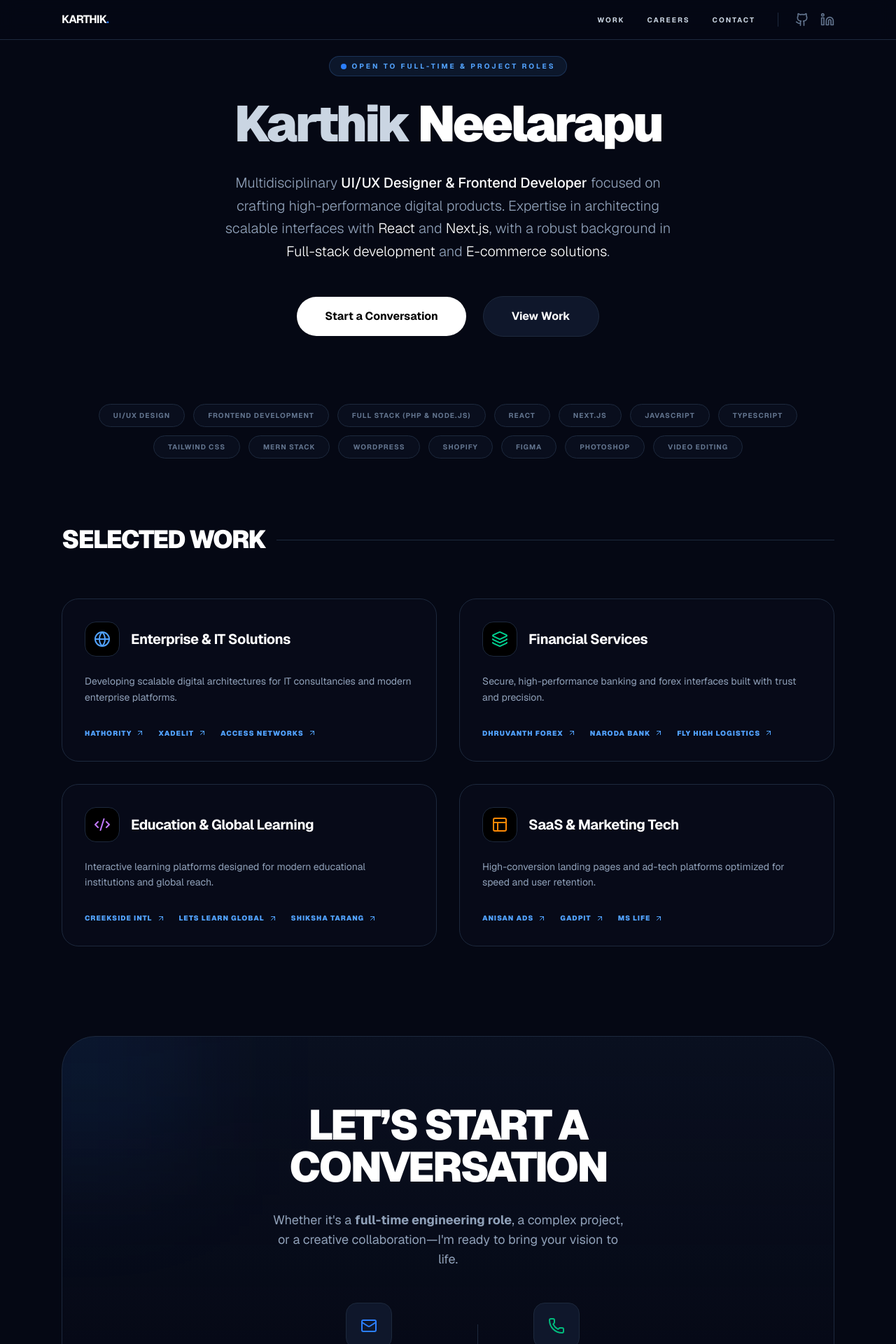
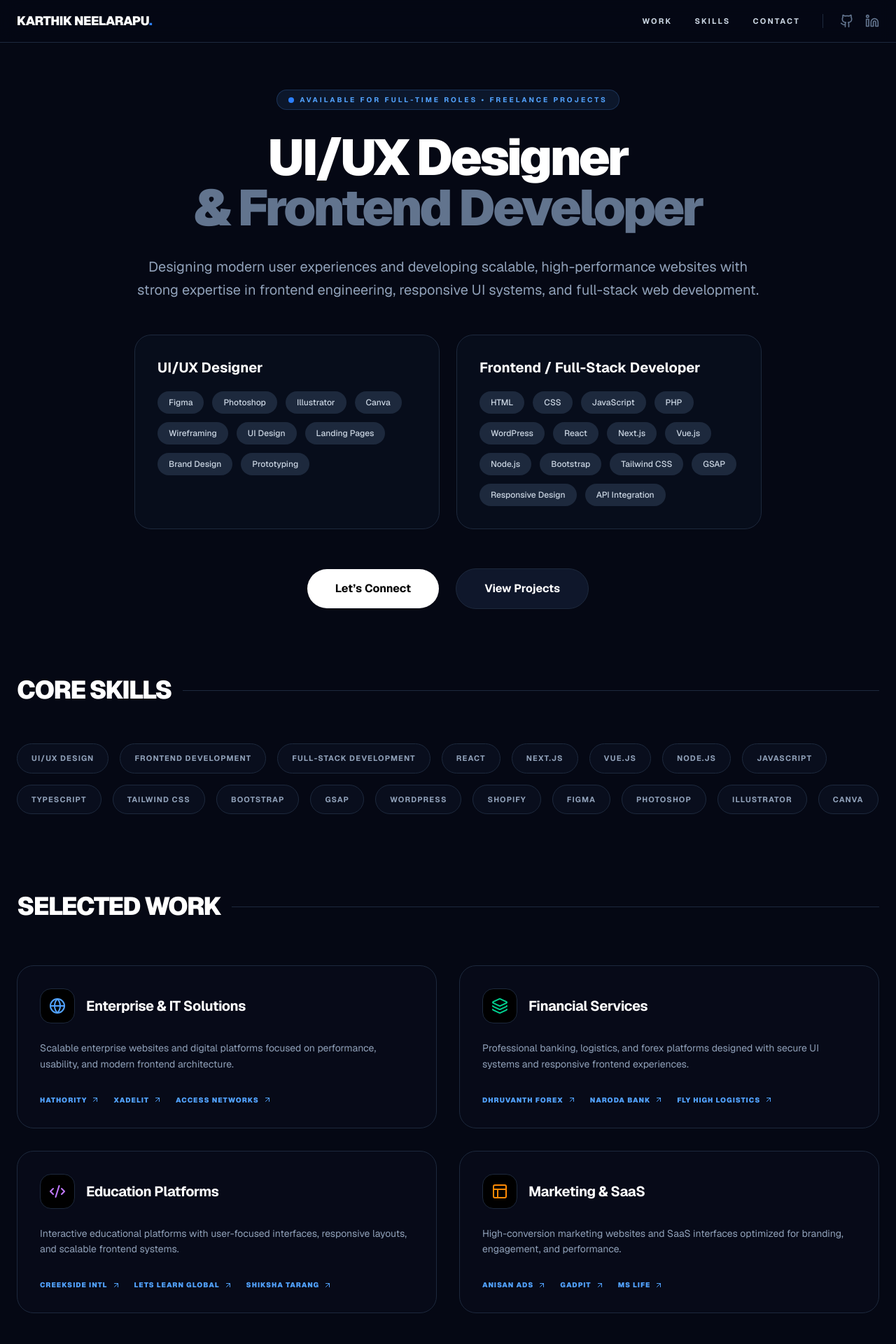
Before and after one commit to karthikweb123/karthik-portfolio, a Next.js app: page / in a window 1280 px wide. Shown: the top 1920 px of the page at 70% size. Built offline with nearby package versions, Linux system fonts and the light colour scheme.

Commit message:
Refactor page layout and update content

```diff
--- a/app/page.tsx
+++ b/app/page.tsx
@@ -1,62 +1,93 @@
 "use client";
-import React, { useState, useEffect } from "react";
+
+import React from "react";
 import {
   Globe,
   Code2,
   Layout,
-  Smartphone,
   Mail,
   Phone,
   ArrowUpRight,
   Layers,
-  User
 } from "lucide-react";
 
-// Local SVG components to bypass 'Github/Linkedin' build errors
+// Local SVG components
 const GitHubIcon = ({ className }: { className?: string }) => (
-  <svg xmlns="http://www.w3.org/2000/svg" width="24" height="24" viewBox="0 0 24 24" fill="none" stroke="currentColor" strokeWidth="2" strokeLinecap="round" strokeLinejoin="round" className={className}>
-    <path d="M15 22v-4a4.8 4.8 0 0 0-1-3.5c3 0 6-2 6-5.5.08-1.25-.27-2.48-1-3.5.28-1.15.28-2.35 0-3.5 0 0-1 0-3 1.5-2.64-.5-5.36-.5-8 0C6 2 5 2 5 2c-.3 1.15-.3 2.35 0 3.5A5.403 5.403 0 0 0 4 9c0 3.5 3 5.5 6 5.5-.39.49-.68 1.05-.85 1.65-.17.6-.22 1.23-.15 1.85v4"/><path d="M9 18c-4.51 2-5-2-7-2"/>
+  <svg
+    xmlns="http://www.w3.org/2000/svg"
+    width="24"
+    height="24"
+    viewBox="0 0 24 24"
+    fill="none"
+    stroke="currentColor"
+    strokeWidth="2"
+    strokeLinecap="round"
+    strokeLinejoin="round"
+    className={className}
+  >
+    <path d="M15 22v-4a4.8 4.8 0 0 0-1-3.5c3 0 6-2 6-5.5.08-1.25-.27-2.48-1-3.5.28-1.15.28-2.35 0-3.5 0 0-1 0-3 1.5-2.64-.5-5.36-.5-8 0C6 2 5 2 5 2c-.3 1.15-.3 2.35 0 3.5A5.403 5.403 0 0 0 4 9c0 3.5 3 5.5 6 5.5-.39.49-.68 1.05-.85 1.65-.17.6-.22 1.23-.15 1.85v4" />
+    <path d="M9 18c-4.51 2-5-2-7-2" />
   </svg>
 );
 
 const LinkedInIcon = ({ className }: { className?: string }) => (
-  <svg xmlns="http://www.w3.org/2000/svg" width="24" height="24" viewBox="0 0 24 24" fill="none" stroke="currentColor" strokeWidth="2" strokeLinecap="round" strokeLinejoin="round" className={className}>
-    <path d="M16 8a6 6 0 0 1 6 6v7h-4v-7a2 2 0 0 0-2-2 2 2 0 0 0-2 2v7h-4v-7a6 6 0 0 1 6-6z"/><rect width="4" height="12" x="2" y="9"/><circle cx="4" cy="4" r="2"/>
+  <svg
+    xmlns="http://www.w3.org/2000/svg"
+    width="24"
+    height="24"
+    viewBox="0 0 24 24"
+    fill="none"
+    stroke="currentColor"
+    strokeWidth="2"
+    strokeLinecap="round"
+    strokeLinejoin="round"
+    className={className}
+  >
+    <path d="M16 8a6 6 0 0 1 6 6v7h-4v-7a2 2 0 0 0-2-2 2 2 0 0 0-2 2v7h-4v-7a6 6 0 0 1 6-6z" />
+    <rect width="4" height="12" x="2" y="9" />
+    <circle cx="4" cy="4" r="2" />
   </svg>
 );
 
 export default function Home() {
-  // --- CRUD DATA LOGIC ---
-  const [items, setItems] = useState([]);
-
-  useEffect(() => {
-    // Pulls data from the key used in your Admin Panel
-    const savedData = localStorage.getItem("crud-data");
-    if (savedData) {
-      setItems(JSON.parse(savedData));
-    }
-  }, []);
-
   return (
     <main className="min-h-screen bg-[#050814] text-slate-300 font-sans selection:bg-blue-500/20 scroll-smooth">
 
-      {/* NAV */}
+      {/* NAVBAR */}
       <nav className="fixed top-0 w-full z-50 bg-[#050814]/70 backdrop-blur-md border-b border-slate-800">
-        <div className="max-w-6xl mx-auto px-6 py-4 flex justify-between items-center">
-          <div className="text-white font-bold tracking-tighter">
-            KARTHIK<span className="text-blue-500">.</span>
+        <div className="max-w-7xl mx-auto px-6 py-4 flex justify-between items-center">
+          <div className="text-white font-black tracking-tight text-lg">
+            KARTHIK NEELARAPU
+            <span className="text-blue-500">.</span>
           </div>
+
           <div className="flex items-center gap-8">
-            <div className="hidden md:flex gap-8 text-[10px] font-bold tracking-[0.2em] uppercase">
-              <a href="#projects" className="hover:text-white transition">Work</a>
-              <a href="#careers" className="hover:text-white transition">Careers</a>
-              <a href="#contact" className="hover:text-white transition">Contact</a>
+            <div className="hidden md:flex gap-8 text-[11px] font-bold tracking-[0.2em] uppercase">
+              <a href="#projects" className="hover:text-white transition">
+                Work
+              </a>
+              <a href="#skills" className="hover:text-white transition">
+                Skills
+              </a>
+              <a href="#contact" className="hover:text-white transition">
+                Contact
+              </a>
             </div>
+
             <div className="flex items-center gap-4 border-l border-slate-800 pl-6">
-              <a href="https://github.com/karthikweb123/mynextjshit" target="_blank" rel="noopener noreferrer">
+              <a
+                href="https://github.com/karthikweb123"
+                target="_blank"
+                rel="noopener noreferrer"
+              >
                 <GitHubIcon className="w-5 h-5 text-slate-500 hover:text-white transition" />
               </a>
-              <a href="https://www.linkedin.com/in/karthik-neelarapu-831b3018" target="_blank" rel="noopener noreferrer">
+
+              <a
+                href="https://www.linkedin.com/in/karthik-neelarapu-831b3018"
+                target="_blank"
+                rel="noopener noreferrer"
+              >
                 <LinkedInIcon className="w-5 h-5 text-slate-500 hover:text-white transition" />
               </a>
             </div>
@@ -64,68 +95,148 @@ export default function Home() {
         </div>
       </nav>
 
-
       {/* HERO */}
-      <section className="max-w-6xl mx-auto px-6 pt-20 pb-24 text-center">
+      <section className="max-w-7xl mx-auto px-6 pt-32 pb-24 text-center">
         <div className="inline-flex items-center gap-2 px-4 py-1.5 mb-8 text-[10px] font-bold tracking-[0.3em] text-blue-400 uppercase bg-blue-400/10 border border-blue-400/20 rounded-full">
           <span className="relative flex h-2 w-2">
             <span className="animate-ping absolute inline-flex h-full w-full rounded-full bg-blue-400 opacity-75"></span>
             <span className="relative inline-flex rounded-full h-2 w-2 bg-blue-500"></span>
           </span>
-          Open to Full-time & Project Roles
+
+          Available for Full-Time Roles • Freelance Projects
         </div>
 
-        <h1 className="text-4xl md:text-7xl font-black bg-gradient-to-b tracking-tighter leading-none mb-8">
-          Karthik{" "}
-          <span className="text-transparent bg-clip-text from-white text-white to-slate-500">
-            Neelarapu
-          </span>
+        <h1 className="text-5xl md:text-7xl font-black tracking-tighter leading-none mb-8">
+          <span className="text-white">UI/UX Designer</span>
+          <br />
+          <span className="text-slate-500">& Frontend Developer</span>
         </h1>
 
-        <p className="max-w-2xl mx-auto text-slate-400 text-lg md:text-xl font-light leading-relaxed">
-          Multidisciplinary <span className="text-white font-medium">UI/UX Designer & Frontend Developer</span> focused on crafting high-performance digital products.
-          Expertise in architecting scalable interfaces with <span className="text-white">React</span> and <span className="text-white">Next.js</span>,
-          with a robust background in <span className="text-white">Full-stack development</span> and <span className="text-white">E-commerce solutions</span>.
+        <div className="max-w-4xl mx-auto space-y-6">
+          <p className="text-slate-400 text-lg md:text-xl leading-relaxed">
+            Designing modern user experiences and developing scalable,
+            high-performance websites with strong expertise in frontend
+            engineering, responsive UI systems, and full-stack web development.
           </p>
 
-        <div className="mt-12 flex flex-col sm:flex-row justify-center items-center gap-6">
+          <div className="grid md:grid-cols-2 gap-6 mt-12 text-left">
+
+            {/* UI/UX */}
+            <div className="border border-slate-800 rounded-3xl p-8 bg-slate-900/30">
+              <h3 className="text-white text-xl font-bold mb-5">
+                UI/UX Designer
+              </h3>
+
+              <div className="flex flex-wrap gap-3">
+                {[
+                  "Figma",
+                  "Photoshop",
+                  "Illustrator",
+                  "Canva",
+                  "Wireframing",
+                  "UI Design",
+                  "Landing Pages",
+                  "Brand Design",
+                  "Prototyping",
+                ].map((item) => (
+                  <span
+                    key={item}
+                    className="px-4 py-2 text-xs font-medium bg-slate-800 rounded-full text-slate-300"
+                  >
+                    {item}
+                  </span>
+                ))}
+              </div>
+            </div>
+
+            {/* DEV */}
+            <div className="border border-slate-800 rounded-3xl p-8 bg-slate-900/30">
+              <h3 className="text-white text-xl font-bold mb-5">
+                Frontend / Full-Stack Developer
+              </h3>
+
+              <div className="flex flex-wrap gap-3">
+                {[
+                  "HTML",
+                  "CSS",
+                  "JavaScript",
+                  "PHP",
+                  "WordPress",
+                  "React",
+                  "Next.js",
+                  "Vue.js",
+                  "Node.js",
+                  "Bootstrap",
+                  "Tailwind CSS",
+                  "GSAP",
+                  "Responsive Design",
+                  "API Integration",
+                ].map((item) => (
+                  <span
+                    key={item}
+                    className="px-4 py-2 text-xs font-medium bg-slate-800 rounded-full text-slate-300"
+                  >
+                    {item}
+                  </span>
+                ))}
+              </div>
+            </div>
+          </div>
+
+          <div className="mt-14 flex flex-col sm:flex-row justify-center items-center gap-6">
             <a
               href="#contact"
-            className="px-10 py-4 bg-white text-black rounded-full font-bold hover:scale-105 transition transform duration-200"
+              className="px-10 py-4 bg-white text-black rounded-full font-bold hover:scale-105 transition duration-300"
             >
-            Start a Conversation
+              Let’s Connect
             </a>
+
             <a
               href="#projects"
-            className="px-10 py-4 bg-slate-900 border border-slate-800 text-white rounded-full font-bold hover:bg-slate-800 transition transform duration-200"
+              className="px-10 py-4 bg-slate-900 border border-slate-800 text-white rounded-full font-bold hover:bg-slate-800 transition duration-300"
             >
-            View Work
+              View Projects
             </a>
+          </div>
         </div>
       </section>
 
       {/* SKILLS */}
-      <section className="max-w-6xl mx-auto px-6 pb-24">
-        <div className="flex flex-wrap justify-center gap-3">
+      <section
+        id="skills"
+        className="max-w-7xl mx-auto px-6 pb-28"
+      >
+        <div className="flex items-center gap-4 mb-14">
+          <h2 className="text-white text-4xl font-black tracking-tighter uppercase">
+            Core Skills
+          </h2>
+          <div className="h-px flex-1 bg-slate-800"></div>
+        </div>
+
+        <div className="flex flex-wrap gap-4">
           {[
             "UI/UX Design",
             "Frontend Development",
-            "Full Stack (PHP & Node.js)",
+            "Full-Stack Development",
             "React",
             "Next.js",
+            "Vue.js",
+            "Node.js",
             "JavaScript",
             "TypeScript",
             "Tailwind CSS",
-            "MERN Stack",
+            "Bootstrap",
+            "GSAP",
             "WordPress",
             "Shopify",
             "Figma",
             "Photoshop",
-            "Video Editing"
+            "Illustrator",
+            "Canva",
           ].map((skill) => (
             <span
               key={skill}
-              className="px-5 py-2 text-[10px] font-bold tracking-widest uppercase bg-slate-900/40 border border-slate-800 rounded-full text-slate-500 hover:text-blue-400 hover:border-blue-400/50 transition cursor-default"
+              className="px-5 py-3 text-[11px] font-bold tracking-widest uppercase bg-slate-900/40 border border-slate-800 rounded-full text-slate-400 hover:text-blue-400 hover:border-blue-400/40 transition"
             >
               {skill}
             </span>
@@ -134,9 +245,14 @@ export default function Home() {
       </section>
 
       {/* PROJECTS */}
-      <section id="projects" className="max-w-6xl mx-auto px-6 pb-32">
+      <section
+        id="projects"
+        className="max-w-7xl mx-auto px-6 pb-32"
+      >
         <div className="flex items-center gap-4 mb-16">
-          <h2 className="text-white text-4xl font-black tracking-tighter uppercase">Selected Work</h2>
+          <h2 className="text-white text-4xl font-black tracking-tighter uppercase">
+            Selected Work
+          </h2>
           <div className="h-px flex-1 bg-slate-800"></div>
         </div>
 
@@ -144,87 +260,113 @@ export default function Home() {
           <Card
             title="Enterprise & IT Solutions"
             icon={<Globe className="w-6 h-6 text-blue-400" />}
-            desc="Developing scalable digital architectures for IT consultancies and modern enterprise platforms."
+            desc="Scalable enterprise websites and digital platforms focused on performance, usability, and modern frontend architecture."
             links={[
               { name: "Hathority", url: "https://hathority.com/" },
               { name: "Xadelit", url: "https://xadelit.com/" },
-              { name: "Access Networks", url: "https://accessnetworks.com/" }
+              { name: "Access Networks", url: "https://accessnetworks.com/" },
             ]}
           />
 
           <Card
             title="Financial Services"
             icon={<Layers className="w-6 h-6 text-emerald-400" />}
-            desc="Secure, high-performance banking and forex interfaces built with trust and precision."
+            desc="Professional banking, logistics, and forex platforms designed with secure UI systems and responsive frontend experiences."
             links={[
               { name: "Dhruvanth Forex", url: "https://dhruvanthforex.com/" },
               { name: "Naroda Bank", url: "https://naroda.bank.in/" },
-              { name: "Fly High Logistics", url: "https://flyhighlogistics.com/" }
+              { name: "Fly High Logistics", url: "https://flyhighlogistics.com/" },
             ]}
           />
 
           <Card
-            title="Education & Global Learning"
+            title="Education Platforms"
             icon={<Code2 className="w-6 h-6 text-purple-400" />}
-            desc="Interactive learning platforms designed for modern educational institutions and global reach."
+            desc="Interactive educational platforms with user-focused interfaces, responsive layouts, and scalable frontend systems."
             links={[
               { name: "Creekside Intl", url: "https://creekside.edu.in/" },
               { name: "Lets Learn Global", url: "https://letslearn.global/" },
-              { name: "Shiksha Tarang", url: "https://shikshatarang.com/" }
+              { name: "Shiksha Tarang", url: "https://shikshatarang.com/" },
             ]}
           />
 
           <Card
-            title="SaaS & Marketing Tech"
+            title="Marketing & SaaS"
             icon={<Layout className="w-6 h-6 text-orange-400" />}
-            desc="High-conversion landing pages and ad-tech platforms optimized for speed and user retention."
+            desc="High-conversion marketing websites and SaaS interfaces optimized for branding, engagement, and performance."
             links={[
               { name: "Anisan Ads", url: "https://anisanads.com/" },
               { name: "Gadpit", url: "https://gadpit.com/" },
-              { name: "MS Life", url: "https://mslife.com/" }
+              { name: "MS Life", url: "https://mslife.com/" },
             ]}
           />
         </div>
       </section>
 
       {/* CONTACT */}
-      <section id="contact" className="max-w-6xl mx-auto px-6 pb-32">
-        <div className="relative group overflow-hidden border border-slate-800 rounded-[3rem] p-16 md:p-24 bg-gradient-to-b from-slate-900/50 to-transparent text-center">
-          <div className="absolute -top-24 -left-24 w-64 h-64 bg-blue-500/10 blur-[100px] group-hover:bg-blue-500/20 transition duration-700"></div>
+      <section
+        id="contact"
+        className="max-w-7xl mx-auto px-6 pb-32"
+      >
+        <div className="relative overflow-hidden border border-slate-800 rounded-[3rem] p-16 md:p-24 bg-gradient-to-b from-slate-900/50 to-transparent text-center">
+
+          <div className="absolute -top-24 -left-24 w-64 h-64 bg-blue-500/10 blur-[100px]"></div>
 
           <h2 className="text-4xl md:text-6xl font-black text-white mb-8 tracking-tighter uppercase leading-none">
-            Let’s start a <br /> conversation
+            Let’s Build
+            <br />
+            Something Great
           </h2>
 
-          <p className="text-slate-400 mt-3 max-w-lg mx-auto mb-12 text-lg">
-            Whether it's a <strong>full-time engineering role</strong>, a complex project,
-            or a creative collaboration—I'm ready to bring your vision to life.
+          <p className="text-slate-400 max-w-2xl mx-auto mb-14 text-lg leading-relaxed">
+            Open to frontend development, UI/UX design, full-stack web
+            applications, and long-term product collaborations.
           </p>
 
           <div className="flex flex-col md:flex-row justify-center items-center gap-12">
-            <a href="mailto:karthikneelaram@gmail.com" className="group flex flex-col items-center">
-              <div className="mb-4 p-5 bg-slate-900 rounded-2xl border border-slate-800 group-hover:border-blue-500 transition duration-300">
+
+            <a
+              href="mailto:karthikneelaram@gmail.com"
+              className="group flex flex-col items-center"
+            >
+              <div className="mb-4 p-5 bg-slate-900 rounded-2xl border border-slate-800 group-hover:border-blue-500 transition">
                 <Mail className="w-6 h-6 text-blue-500" />
               </div>
-              <span className="text-white font-medium">karthikneelaram@gmail.com</span>
-              <span className="text-slate-500 text-[10px] tracking-[0.2em] uppercase mt-1">Get in touch</span>
+
+              <span className="text-white font-medium">
+                karthikneelaram@gmail.com
+              </span>
+
+              <span className="text-slate-500 text-[10px] tracking-[0.2em] uppercase mt-1">
+                Email
+              </span>
             </a>
 
-            <div className="h-16 w-px bg-slate-800 hidden md:block"></div>
+            <div className="hidden md:block h-16 w-px bg-slate-800"></div>
 
-            <a href="tel:+919502905237" className="group flex flex-col items-center">
-              <div className="mb-4 p-5 bg-slate-900 rounded-2xl border border-slate-800 group-hover:border-emerald-500 transition duration-300">
+            <a
+              href="tel:+919502905237"
+              className="group flex flex-col items-center"
+            >
+              <div className="mb-4 p-5 bg-slate-900 rounded-2xl border border-slate-800 group-hover:border-emerald-500 transition">
                 <Phone className="w-6 h-6 text-emerald-500" />
               </div>
-              <span className="text-white font-medium">+91 9502905237</span>
-              <span className="text-slate-500 text-[10px] tracking-[0.2em] uppercase mt-1">Call for details</span>
+
+              <span className="text-white font-medium">
+                +91 9502905237
+              </span>
+
+              <span className="text-slate-500 text-[10px] tracking-[0.2em] uppercase mt-1">
+                Phone
+              </span>
             </a>
           </div>
         </div>
       </section>
 
+      {/* FOOTER */}
       <footer className="text-center text-[10px] font-bold tracking-[0.3em] uppercase text-slate-600 pb-16">
-        © {new Date().getFullYear()} Karthik Neelarapu • Designed for Excellence
+        © {new Date().getFullYear()} Karthik Neelarapu • Portfolio
       </footer>
     </main>
   );
@@ -233,13 +375,21 @@ export default function Home() {
 function Card({ title, icon, desc, links }: any) {
   return (
     <div className="group border border-slate-800 rounded-3xl p-8 bg-slate-900/20 hover:bg-slate-900/40 hover:border-slate-700 transition duration-500">
+
       <div className="flex items-center gap-4 mb-6">
         <div className="p-3 bg-black rounded-2xl border border-slate-800 group-hover:scale-110 transition duration-500">
           {icon}
         </div>
-        <h3 className="text-xl font-bold text-white tracking-tight">{title}</h3>
+
+        <h3 className="text-xl font-bold text-white tracking-tight">
+          {title}
+        </h3>
       </div>
-      <p className="text-slate-400 leading-relaxed mb-8 text-sm">{desc}</p>
+
+      <p className="text-slate-400 leading-relaxed mb-8 text-sm">
+        {desc}
+      </p>
+
       <div className="flex flex-wrap gap-x-5 gap-y-3">
         {links.map((link: any) => (
           <a
@@ -249,7 +399,8 @@ function Card({ title, icon, desc, links }: any) {
             rel="noopener noreferrer"
             className="flex items-center gap-1.5 text-[10px] font-black uppercase tracking-widest text-blue-400 hover:text-white transition"
           >
-            {link.name} <ArrowUpRight className="w-3 h-3" />
+            {link.name}
+            <ArrowUpRight className="w-3 h-3" />
           </a>
         ))}
       </div>
```
Lines whose indentation alone changed are shown as unchanged.
